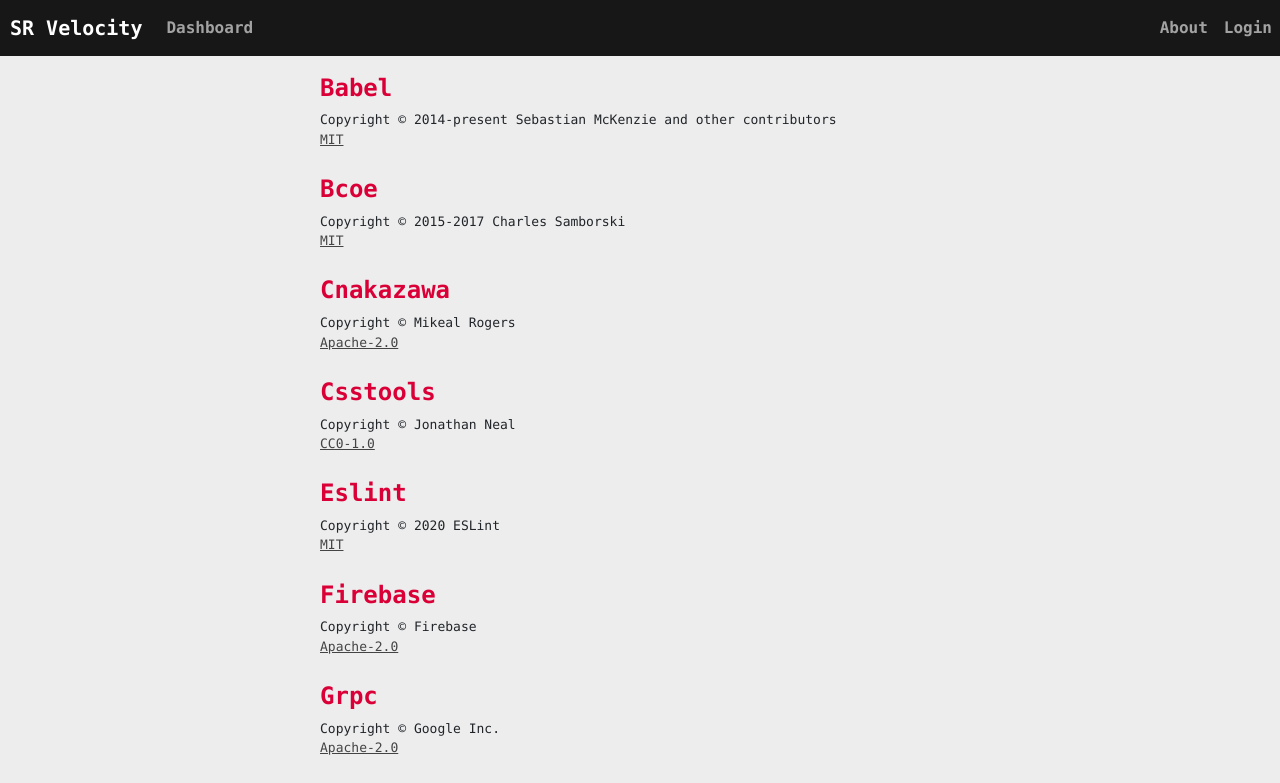
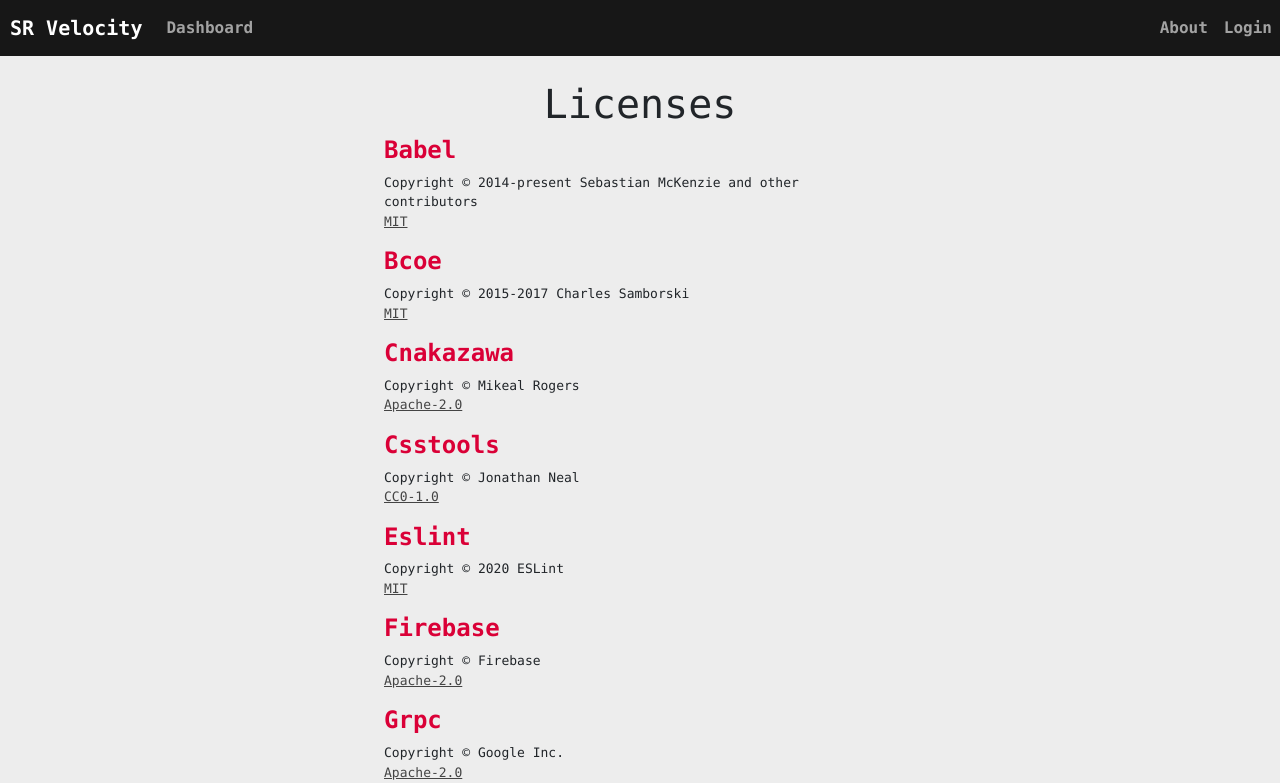
Before and after one commit to UCalgaryRacing/sr-velocity, a React (Create React App) app in the folder client/: page /licenses in a window 1280 px wide. Shown: the top 783 px of the page. Built offline with nearby package versions, Linux system fonts and the light colour scheme.

Commit message:
Simplify CSS, fix page title, add requested change

```diff
--- a/client/src/pages/licenses/licenses.css
+++ b/client/src/pages/licenses/licenses.css
@@ -1,26 +1,23 @@
-.content {
-  text-align: left;
-  max-width: 50%;
-  font-size: small;
-  margin: 2% auto 0;
+div #licenses {
+  padding-top: 5em;
+  text-align: center;
 }
 
-.content h4 {
+.license-entry {
+  text-align: left;
+  font-size: small;
+  margin: 0 30%;
+}
+
+.license-entry h4 {
   color: var(--red);
   font-weight: bold;
 }
 
-.content a {
+.license-entry a {
   color: var(--gray);
 }
 
-.content a:hover {
+.license-entry a:hover {
   color: var(--red);
 }
-
-/* Modify css for small screens */
-@media only screen and (max-width: 1000px) {
-  .content {
-    margin: 30px auto 0;
-  }
-}
--- a/client/src/pages/licenses/licenses.tsx
+++ b/client/src/pages/licenses/licenses.tsx
@@ -5,11 +5,11 @@
 
 const Licenses: React.FC = () => {
   return (
-    <div>
+    <div id="licenses">
       <h1>Licenses</h1>
       {licenses.map((data, key) => {
         return (
-          <div key={key} className="content">
+          <div key={key} className="license-entry" id="license">
             <h4>{data.name}</h4>
             <p>
               {data.copyright}
```
